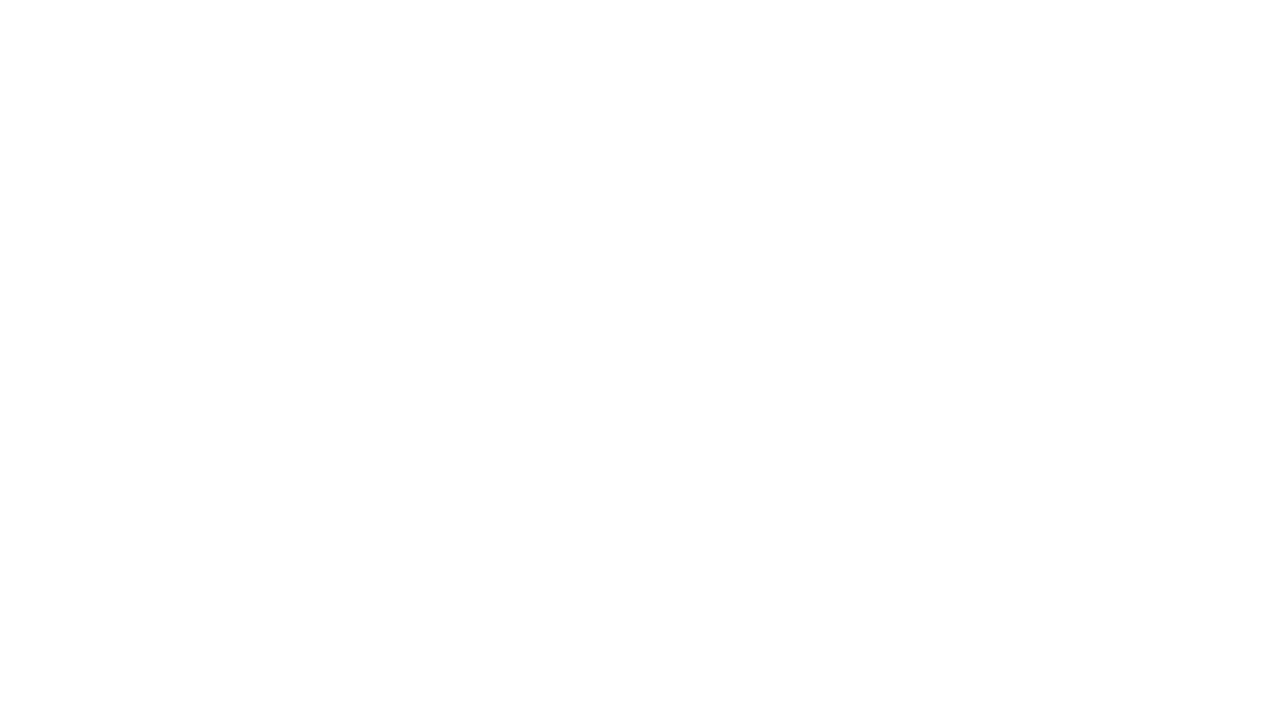
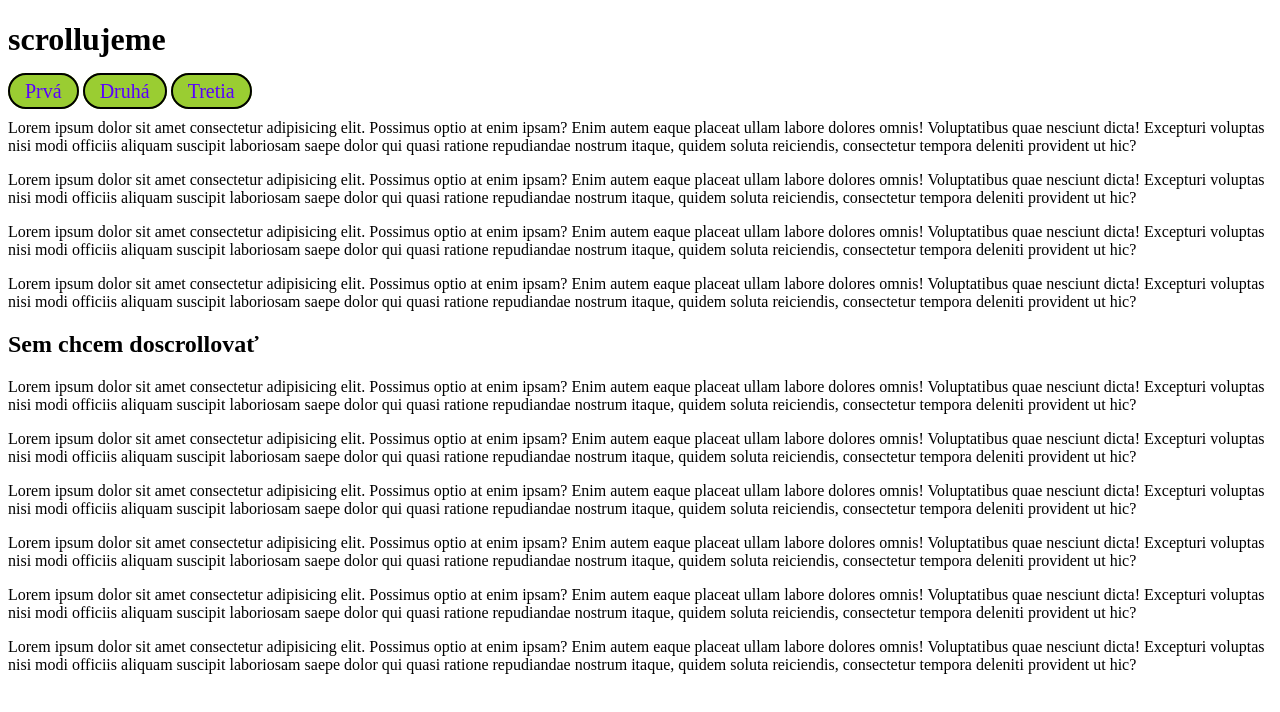
Before and after one commit to matejvalocky/MODERNY-JAVASCRIPT-CVICENIA-UCENIE, a plain HTML site: page index.html in a window 1280 px wide. Drawn offline with Linux system fonts and the light colour scheme.

Commit message:
97. Moderní JavaScript - Po kliknutí na menu scrollujeme plynule kamkoliv na stránce (offsetTop)

```diff
--- a/index.html
+++ b/index.html
@@ -356,6 +356,43 @@ Molestiae mollitia nostrum eos perspiciatis. Eum, maxime. Quasi illum cum non ea
 
 <body>
 
+    <!-- 97. Moderní JavaScript - Po kliknutí na menu scrollujeme plynule kamkoliv na stránce (offsetTop) -->
+
+    <h1>scrollujeme</h1>
+
+    <nav>
+        <ul>
+            <li><a href="#" class="first-item-menu">Prvá</a></li>
+            <li><a href="#" class="second-item-menu">Druhá</a></li>
+            <li><a href="#" class="thirs-item-menu">Tretia</a></li>
+        </ul>
+    </nav>
+
+    <p>Lorem ipsum dolor sit amet consectetur adipisicing elit. Possimus optio at enim ipsam? Enim autem eaque placeat ullam labore dolores omnis! Voluptatibus quae nesciunt dicta! Excepturi voluptas nisi modi officiis aliquam suscipit laboriosam saepe dolor qui quasi ratione repudiandae nostrum itaque, quidem soluta reiciendis, consectetur tempora deleniti provident ut hic?</p>
+
+    <p>Lorem ipsum dolor sit amet consectetur adipisicing elit. Possimus optio at enim ipsam? Enim autem eaque placeat ullam labore dolores omnis! Voluptatibus quae nesciunt dicta! Excepturi voluptas nisi modi officiis aliquam suscipit laboriosam saepe dolor qui quasi ratione repudiandae nostrum itaque, quidem soluta reiciendis, consectetur tempora deleniti provident ut hic?</p>
+
+    <p>Lorem ipsum dolor sit amet consectetur adipisicing elit. Possimus optio at enim ipsam? Enim autem eaque placeat ullam labore dolores omnis! Voluptatibus quae nesciunt dicta! Excepturi voluptas nisi modi officiis aliquam suscipit laboriosam saepe dolor qui quasi ratione repudiandae nostrum itaque, quidem soluta reiciendis, consectetur tempora deleniti provident ut hic?</p>
+
+    <p>Lorem ipsum dolor sit amet consectetur adipisicing elit. Possimus optio at enim ipsam? Enim autem eaque placeat ullam labore dolores omnis! Voluptatibus quae nesciunt dicta! Excepturi voluptas nisi modi officiis aliquam suscipit laboriosam saepe dolor qui quasi ratione repudiandae nostrum itaque, quidem soluta reiciendis, consectetur tempora deleniti provident ut hic?</p>
+
+
+    <h2 class="scroll-goal">Sem chcem doscrollovať</h2>
+    <p>Lorem ipsum dolor sit amet consectetur adipisicing elit. Possimus optio at enim ipsam? Enim autem eaque placeat ullam labore dolores omnis! Voluptatibus quae nesciunt dicta! Excepturi voluptas nisi modi officiis aliquam suscipit laboriosam saepe dolor qui quasi ratione repudiandae nostrum itaque, quidem soluta reiciendis, consectetur tempora deleniti provident ut hic?</p>
+
+    <p>Lorem ipsum dolor sit amet consectetur adipisicing elit. Possimus optio at enim ipsam? Enim autem eaque placeat ullam labore dolores omnis! Voluptatibus quae nesciunt dicta! Excepturi voluptas nisi modi officiis aliquam suscipit laboriosam saepe dolor qui quasi ratione repudiandae nostrum itaque, quidem soluta reiciendis, consectetur tempora deleniti provident ut hic?</p>
+
+
+    <p>Lorem ipsum dolor sit amet consectetur adipisicing elit. Possimus optio at enim ipsam? Enim autem eaque placeat ullam labore dolores omnis! Voluptatibus quae nesciunt dicta! Excepturi voluptas nisi modi officiis aliquam suscipit laboriosam saepe dolor qui quasi ratione repudiandae nostrum itaque, quidem soluta reiciendis, consectetur tempora deleniti provident ut hic?</p>
+
+    <p>Lorem ipsum dolor sit amet consectetur adipisicing elit. Possimus optio at enim ipsam? Enim autem eaque placeat ullam labore dolores omnis! Voluptatibus quae nesciunt dicta! Excepturi voluptas nisi modi officiis aliquam suscipit laboriosam saepe dolor qui quasi ratione repudiandae nostrum itaque, quidem soluta reiciendis, consectetur tempora deleniti provident ut hic?</p>
+
+    <p>Lorem ipsum dolor sit amet consectetur adipisicing elit. Possimus optio at enim ipsam? Enim autem eaque placeat ullam labore dolores omnis! Voluptatibus quae nesciunt dicta! Excepturi voluptas nisi modi officiis aliquam suscipit laboriosam saepe dolor qui quasi ratione repudiandae nostrum itaque, quidem soluta reiciendis, consectetur tempora deleniti provident ut hic?</p>
+
+    <p>Lorem ipsum dolor sit amet consectetur adipisicing elit. Possimus optio at enim ipsam? Enim autem eaque placeat ullam labore dolores omnis! Voluptatibus quae nesciunt dicta! Excepturi voluptas nisi modi officiis aliquam suscipit laboriosam saepe dolor qui quasi ratione repudiandae nostrum itaque, quidem soluta reiciendis, consectetur tempora deleniti provident ut hic?</p>
+
+    <!-- 97. Moderní JavaScript - Po kliknutí na menu scrollujeme plynule kamkoliv na stránce (offsetTop) koniec -->
+
 
 
      <script src="script.js"></script>
--- a/script.js
+++ b/script.js
@@ -3367,6 +3367,26 @@
 
 
 
+// 97. Moderní JavaScript - Po kliknutí na menu scrollujeme plynule kamkoliv na stránce (offsetTop)
+
+let firstItemMenu =  document.querySelector(".first-item-menu")
+let scrollGoal = document.querySelector(".scroll-goal").offsetTop // kde sa to presne nachádza
+
+console.log(scrollGoal)
+
+
+firstItemMenu.addEventListener("click", function(){
+    window.scrollTo({
+        top: scrollGoal,
+        behavior: "smooth"
+    })
+})
+
+
+
+
+
+
 
 
 
--- a/style.css
+++ b/style.css
@@ -86,3 +86,38 @@
 } */
 
 /* 96. Moderní JavaScript - scrollTo a plynulé scrollování  koniec*/
+
+
+
+
+
+
+/* 97. Moderní JavaScript - Po kliknutí na menu scrollujeme plynule kamkoliv na stránce (offsetTop)  */
+
+
+
+
+/* 97. Moderní JavaScript - Po kliknutí na menu scrollujeme plynule kamkoliv na stránce (offsetTop)  koniec*/
+
+nav ul{
+    padding: 0;
+}
+
+nav ul li{
+    display: inline-block;
+    list-style-type: none;
+}
+
+nav li a{
+    text-decoration: none;
+    font-size: 20px;
+    border: 2px solid black;
+    padding: 5px 15px;
+    border-radius: 100px;
+    color: rgb(89, 0, 255);
+    background: yellowgreen;
+}
+
+nav li a:hover{
+    background: red;
+}
```
